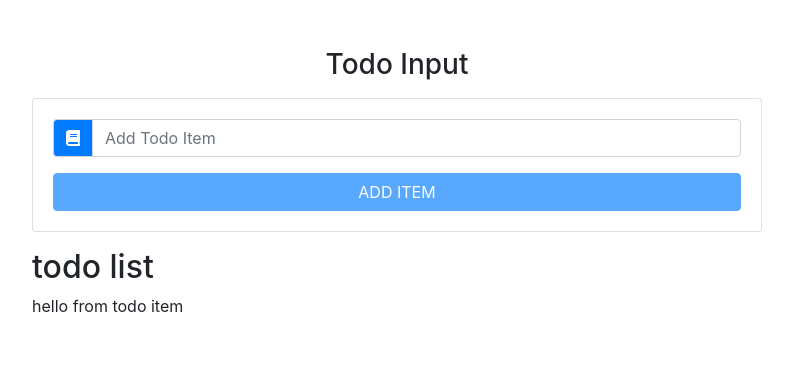
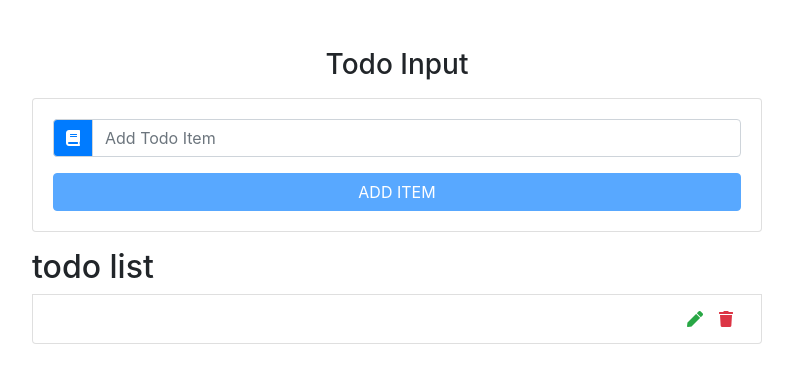
Before and after one commit to isijolatosin/react-todo-list, a React (Create React App) app: page / in a window 1280 px wide. Shown: the top 382 px of the page, without its empty margins (243-1036 px from the left). Built offline with nearby package versions, Linux system fonts and the light colour scheme.

Commit message:
todo item set up

```diff
--- a/src/components/TodoItem.js
+++ b/src/components/TodoItem.js
@@ -1,7 +1,20 @@
-import React, { Component } from "react";
+import React, { Component } from 'react';
 
 export default class TodoItem extends Component {
   render() {
-    return <div>hello from todo item</div>;
+    const { title, handleDelete, handleEdit } = this.props;
+    return (
+      <li className='list-group-item text-capitalize d-flex justify-content-between my-2'>
+        <h6>{title}</h6>
+        <div className='todo-icon'>
+          <span className='mx-2 text-success' onClick={handleEdit}>
+            <i className='fas fa-pen'></i>
+          </span>
+          <span className='mx-2 text-danger' onClick={handleDelete}>
+            <i className='fas fa-trash'></i>
+          </span>
+        </div>
+      </li>
+    );
   }
 }
```
